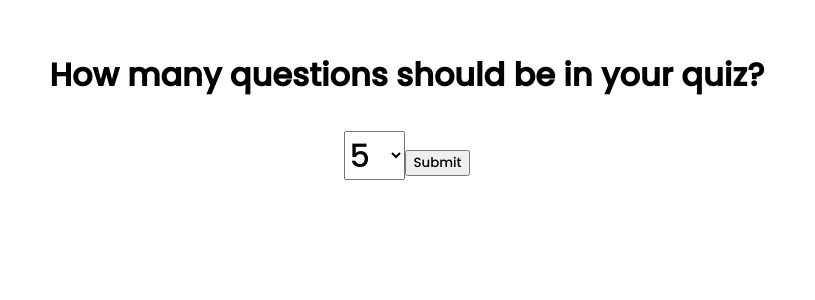
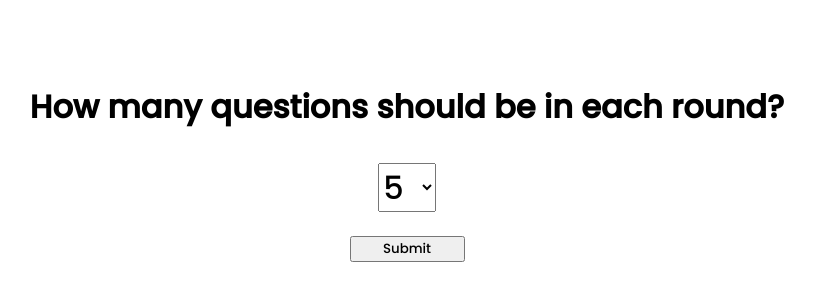
Before and after one commit to eshan1799/quizzo, a React app: page / in a window 1280 px wide. Shown: the part 950-1250 px from the top of the page, without its empty margins (233-1048 px from the left). Built offline with nearby package versions, Linux system fonts and the light colour scheme.

Commit message:
format question selector

```diff
--- a/src/App.js
+++ b/src/App.js
@@ -93,18 +93,18 @@ class App extends React.Component {
                   <div id="welcomeBox">
                     <h1>TriviaBoss</h1>
                     <h3><em>The quiz where everyone's an expert!</em></h3>
-                    <AnchorLink href="#addPlayerButton">
+                    <AnchorLink href="#questionForm">
                       <button>Start quiz</button>
                     </AnchorLink>
                   </div>
                 </section>
 
                 <section id="inputPage">
-                <InputContainer
-                  handleToUpdate={this.handleToUpdate.bind(this)}
-                  players={this.state.players}
-                  deletePlayer={this.deletePlayer.bind(this)}
-                />
+                  <InputContainer
+                    handleToUpdate={this.handleToUpdate.bind(this)}
+                    players={this.state.players}
+                    deletePlayer={this.deletePlayer.bind(this)}
+                  />
                 </section>
               </>
             )}
--- a/src/Components/InstructionsComponent.js
+++ b/src/Components/InstructionsComponent.js
@@ -11,7 +11,7 @@ class InstructionsComponent extends Component {
                     <h2>How to Play</h2>
                     <ol>
                         <li>Click "Start Quiz" Button</li>
-                        <li>Select how manuy questions each player in the group will answer (individually!)</li>
+                        <li>Select how many questions each player in the group will answer (individually!)</li>
                         <li>Each enter a nickname and select your individual topic and difficulty level</li>
                         <li>Check everyone is good to go, then press start</li>
                         <li>Have Fun!</li>
--- a/src/Containers/InputContainer.js
+++ b/src/Containers/InputContainer.js
@@ -112,15 +112,15 @@ class InputContainer extends Component {
     return (
       !this.state.chooseNoQ ?
         <main>
-          <form id="addPlayerButton" onSubmit={this.handleQuestionChoice}>
-            <h3 id="questionHeading">How many questions should be in your quiz?</h3>
-            <select id="questionsNumber" onChange={this.handleInput} name="numOfQuestions">
+          <form id="questionForm" onSubmit={this.handleQuestionChoice}>
+            <h3 id="questionHeading">How many questions should be in each round?</h3>
+            <select id="questionNumber" onChange={this.handleInput} name="numOfQuestions">
               <option value="5">5</option>
               <option value="10">10</option>
               <option value="15">15</option>
               <option value="20">20</option>
             </select>
-            <input type="submit"></input>
+            <input id="questionSubmit" type="submit"></input>
           </form>
         </main>
         :
--- a/src/styles/InputContainer.css
+++ b/src/styles/InputContainer.css
@@ -3,7 +3,7 @@ main {
   height: 50vh;
 }
 
-#questionHeading, #questionsNumber{
+#questionHeading, #questionNumber{
   font-size: 2rem
 }
 
@@ -55,9 +55,6 @@ th, td {
   padding: 5px;
 }
 
-/* table, th, td {
-  border: 1px solid black;
-} */
 
 th{
   font-size:1.5rem
@@ -67,7 +64,22 @@ td {
 }
 
 #addPlayerButton, #start{
-  margin: 10px
+  margin: 10px;
+}
+
+#questionForm{
+  display:flex;
+  flex-direction: column;
+}
+
+#questionNumber{
+  width: 5%;
+  margin:auto
+}
+
+#questionSubmit{
+  width: 10%;
+  margin: 3vh auto
 }
 
 #addPlayerForm{
```
